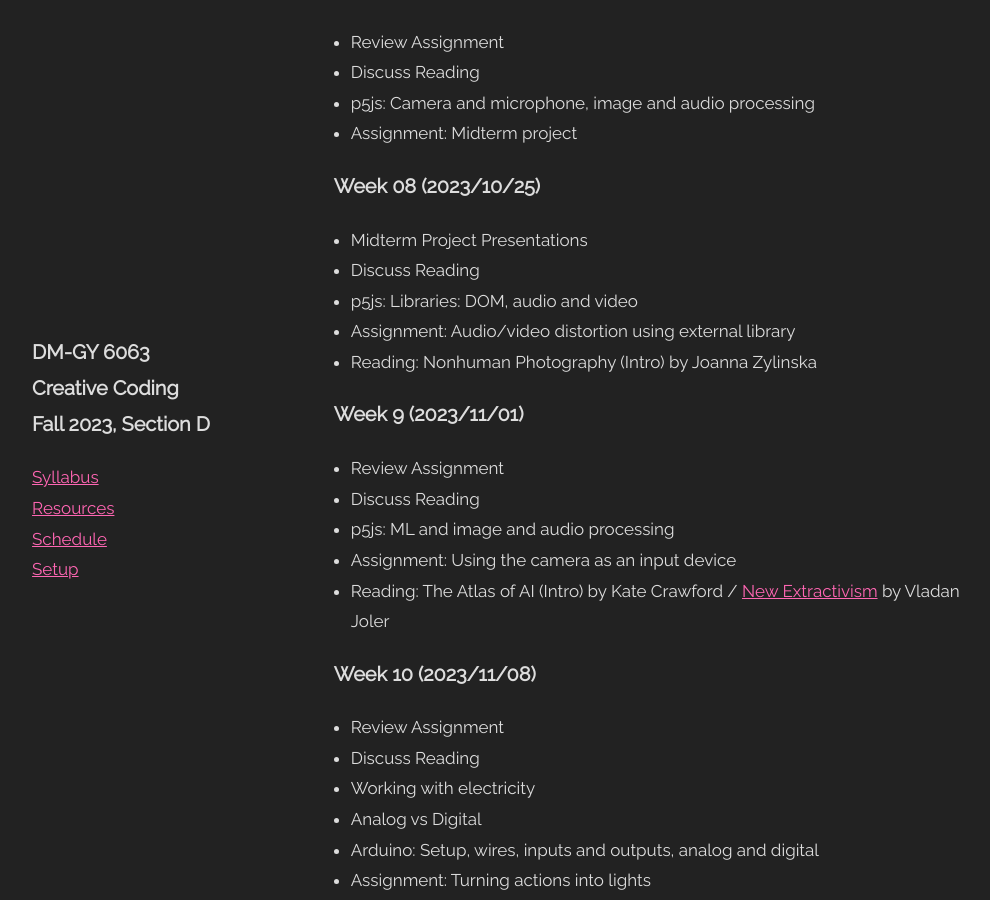
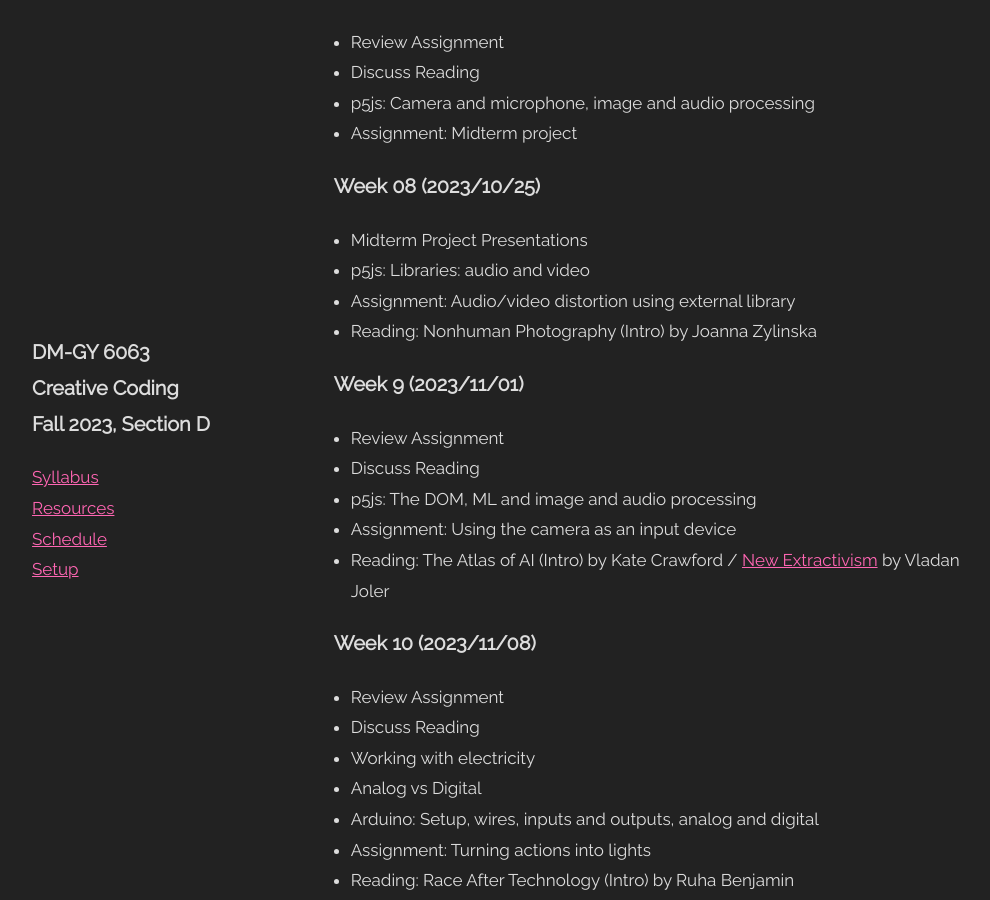
Before and after one commit to DM-GY-6063-2023F-D/DM-GY-6063-2023F-D, a Jekyll site: the page built from README.md, in a window 1280 px wide and 900 px high, scrolled down 6054 px. Shown: the whole window, without its empty margins (186-1176 px from the left). Built offline with Jekyll 4.4.1, drawn with Linux system fonts in a browser that asks for light colours; some of the changed text lies outside the part shown.

```diff
--- a/README.md
+++ b/README.md
@@ -170,15 +170,14 @@ Letter grades for the entire course will be assigned as follows:
 
 ### Week 08 (2023/10/25)
 - Midterm Project Presentations
-- Discuss Reading
-- p5js: Libraries: DOM, audio and video
+- p5js: Libraries: audio and video
 - Assignment: Audio/video distortion using external library
 - Reading: Nonhuman Photography (Intro) by Joanna Zylinska
 
 ### Week 9 (2023/11/01)
 - Review Assignment
 - Discuss Reading
-- p5js: ML and image and audio processing
+- p5js: The DOM, ML and image and audio processing
 - Assignment: Using the camera as an input device
 - Reading: The Atlas of AI (Intro) by Kate Crawford / [New Extractivism](https://extractivism.online/) by Vladan Joler
 
```
Also changed, not shown: other parts of README.md (+1 -1 lines), _pages/week/08.md (+0 -1 lines), _pages/week/09.md (+1 -0 lines).
